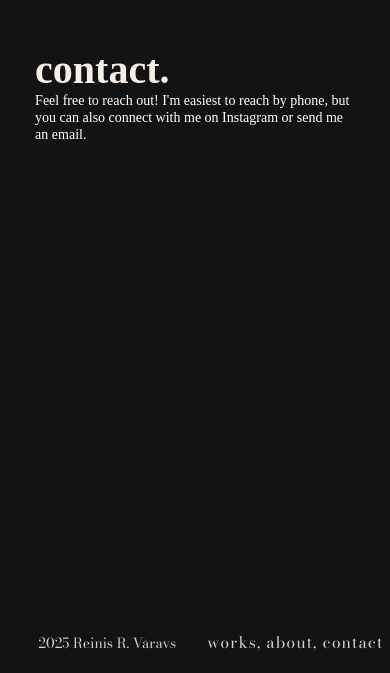
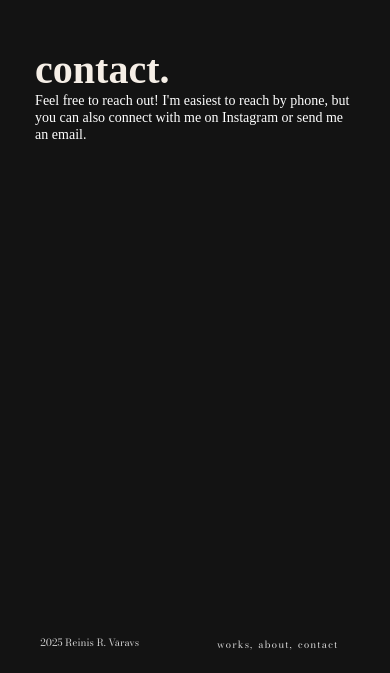
Before and after one commit to reinisvaravs/portfolio, a React (Vite) app: page / in a window 390 px wide. Shown: the part 3187-3860 px from the top of the page. Built offline with nearby package versions, Linux system fonts and the light colour scheme; a web font is replaced by a local one.

Commit message:
footer responsive phone

```diff
--- a/src/styles/footer.css
+++ b/src/styles/footer.css
@@ -16,7 +16,7 @@ footer {
 .author {
   color: rgb(208, 208, 208);
   text-align: center;
-  font-size: clamp(14px, 1.5vw, 16px);
+  font-size: clamp(10px, 1.5vw, 16px);
 }
 
 .footerButtons {
@@ -46,7 +46,7 @@ footer {
   background: transparent;
   border: none;
   cursor: pointer;
-  font-size: 16px;
+  font-size: clamp(10px, 1.5vw, 16px);
   font-family: "Bodoni Moda", serif;
   font-weight: 100;
   letter-spacing: 1px;
@@ -73,12 +73,3 @@ footer {
   width: 100%;
   transition: all 0.5s ease;
 }
-
-@media screen and (max-width: 400px) {
-  .footerButtons {
-    width: 40%;
-  }
-  .authorDiv {
-    width: 50%;
-  }
-}
```
